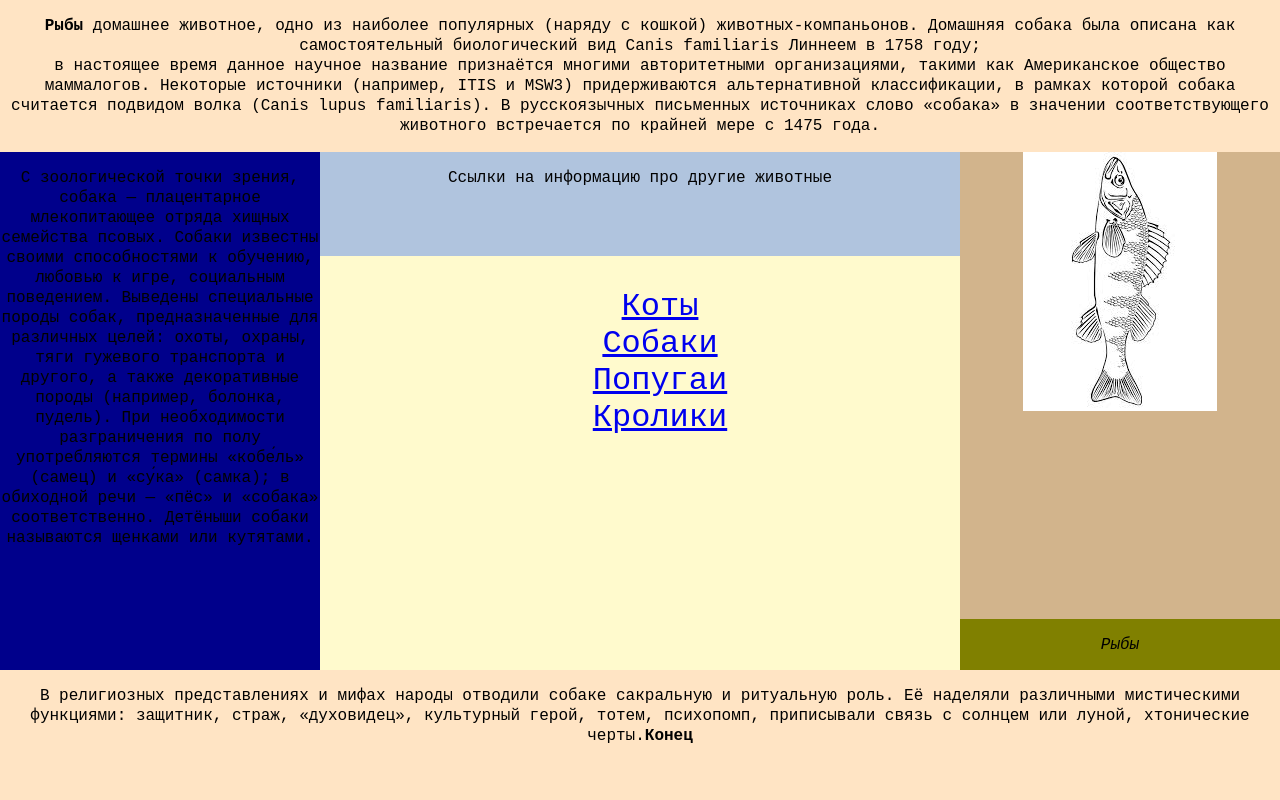
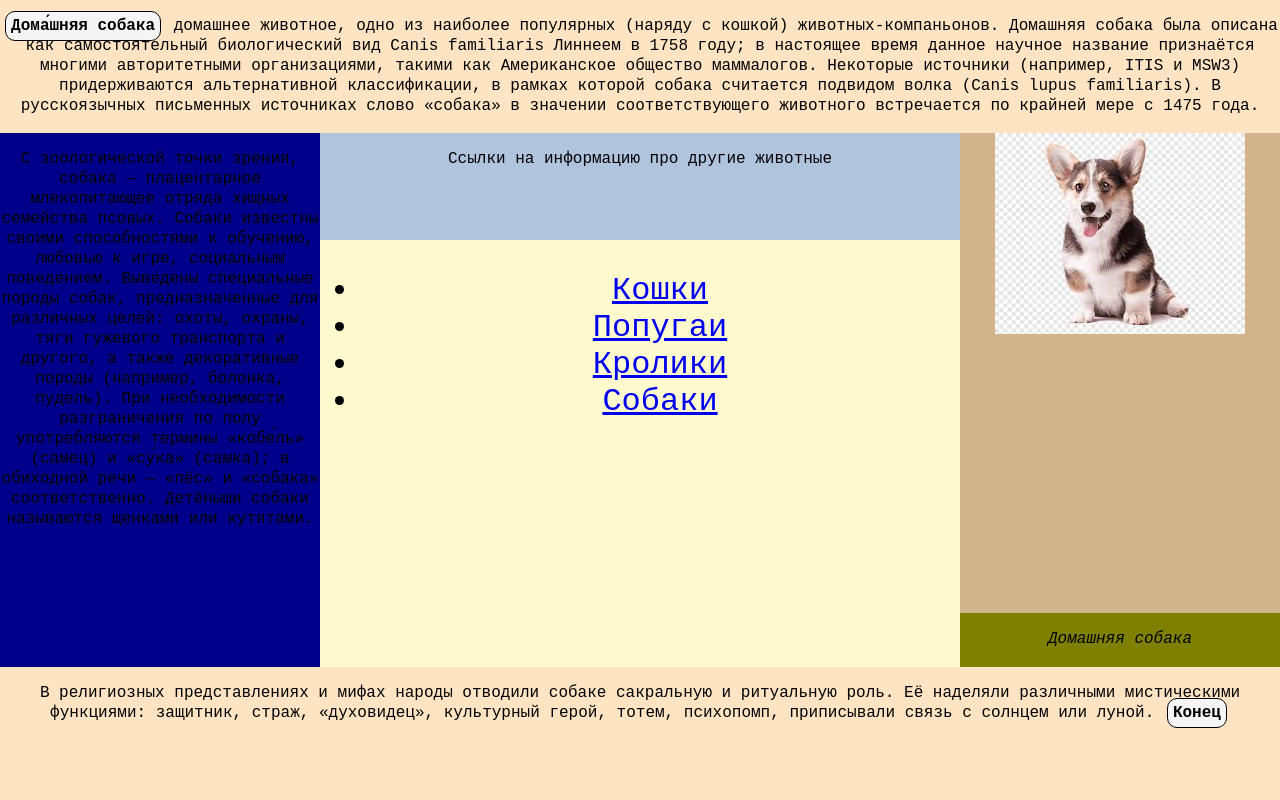
Before and after one commit to Tatianka-hk/web-lab1, a plain HTML site: page 5page.html in a window 1280 px wide. Drawn offline with Linux system fonts and the light colour scheme.

Commit message:
Update 5page.html

```diff
--- a/5page.html
+++ b/5page.html
@@ -1,41 +1,76 @@
 <!DOCTYPE html>
 <html>
   <head>
-    <title>LAB1</title>
-    <meta charset="utf-8">
+    <title>TITLE</title>
+    <meta charset="utf-8" />
     <link rel="stylesheet" media="all" type="text/css" href="try3.css" />
   </head>
   <body>
-    <div class = "body">
-    <div class = "body1">
-          <div class = "block1"><p><b class = "X">Рыбы</b>   домашнее животное, одно из наиболее популярных (наряду с кошкой) животных-компаньонов.
-
-            Домашняя собака была описана как  самостоятельный  биологический вид Canis familiaris Линнеем в 1758 году;<br> в настоящее время данное научное название признаётся многими авторитетными организациями, такими как Американское общество маммалогов. Некоторые источники (например, ITIS и MSW3) придерживаются альтернативной классификации, в рамках которой собака считается подвидом волка (Canis lupus familiaris). В русскоязычных письменных источниках слово «собака» в значении соответствующего животного встречается по крайней мере с 1475 года.</p></div>
+    <div class="body">
+      <div class="body1">
+        <p>
+          <strong>Дома́шняя собака</strong> домашнее животное, одно из наиболее
+          популярных (наряду с кошкой) животных-компаньонов. Домашняя собака
+          была описана как самостоятельный биологический вид Canis familiaris
+          Линнеем в 1758 году; в настоящее время данное научное название
+          признаётся многими авторитетными организациями, такими как
+          Американское общество маммалогов. Некоторые источники (например, ITIS
+          и MSW3) придерживаются альтернативной классификации, в рамках которой
+          собака считается подвидом волка (Canis lupus familiaris). В
+          русскоязычных письменных источниках слово «собака» в значении
+          соответствующего животного встречается по крайней мере с 1475 года.
+        </p>
       </div>
-    <div class = "body2">
-          <div class = "block2"><p>С зоологической точки зрения, собака — плацентарное млекопитающее отряда хищных семейства псовых.
-
-            Собаки известны своими способностями к обучению, любовью к игре, социальным поведением. Выведены специальные породы собак, предназначенные для различных целей: охоты, охраны, тяги гужевого транспорта и другого, а также декоративные породы (например, болонка, пудель).
-
-            При необходимости разграничения по полу употребляются термины «кобе́ль» (самец) и «су́ка» (самка); в обиходной речи — «пёс» и «собака» соответственно. Детёныши собаки называются щенками или кутятами.</p></div>
-            <div class = "body3">
-                <div class = "block3"><p>Ccылки на информацию про другие животные</p></div>
-                <div class = "block5"><p><ul>
-                    <il><a href="C:\Users\Asus\Desktop\уроки\веб\1 лекция\исследования\try3\try3.html">Коты</a></il><br>
-                    <il><a href="C:\Users\Asus\Desktop\уроки\веб\1 лекция\исследования\try3\2page.html">Собаки</a></il><br>
-                    <il><a href="C:\Users\Asus\Desktop\уроки\веб\1 лекция\исследования\try3\3page.html">Попугаи</a></il><br>
-                    <il><a href="C:\Users\Asus\Desktop\уроки\веб\1 лекция\исследования\try3\4page.html">Кролики</a></il><br>
-              </p></div>
+      <div class="body2">
+        <div class="block2">
+          <p>
+            С зоологической точки зрения, собака — плацентарное млекопитающее
+            отряда хищных семейства псовых. Собаки известны своими способностями
+            к обучению, любовью к игре, социальным поведением. Выведены
+            специальные породы собак, предназначенные для различных целей:
+            охоты, охраны, тяги гужевого транспорта и другого, а также
+            декоративные породы (например, болонка, пудель). При необходимости
+            разграничения по полу употребляются термины «кобе́ль» (самец) и
+            «су́ка» (самка); в обиходной речи — «пёс» и «собака» соответственно.
+            Детёныши собаки называются щенками или кутятами.
+          </p>
         </div>
-          <div class = "body4">
-              <div class = "block4"><img src="fish.jfif"></div>
-              <div class = "block6"><p><i>Рыбы</i></p></div>
+        <div class="body3">
+          <div class="block3">
+            <p>Ccылки на информацию про другие животные</p>
+          </div>
+          <div class="block5">
+            <ul>
+              <li>
+                <a href="try3.html">Кошки</a>
+              </li>
+              <li>
+                <a href="3page.html">Попугаи</a>
+              </li>
+              <li>
+                <a href="4page.html">Кролики</a>
+              </li>
+              <li>
+                <a href="2page.html">Собаки</a>
+              </li>
+            </ul>
           </div>
         </div>
-    <div class = "body5">
-        <div class = "block7"><p>В религиозных представлениях и мифах народы отводили собаке сакральную и ритуальную роль.
-
-            Её наделяли различными мистическими функциями: защитник, страж, «духовидец», культурный герой, тотем, психопомп, приписывали связь с солнцем или луной, хтонические черты.<b class = "Y">Конец</b></div>
+        <div class="body4">
+          <div class="block4"><img src="dog.jfif" alt="dog" /></div>
+          <div class="block6">
+            <p><em>Домашняя собака</em></p>
+          </div>
+        </div>
+      </div>
+      <div class="body5">
+        <p>
+          В религиозных представлениях и мифах народы отводили собаке сакральную
+          и ритуальную роль. Её наделяли различными мистическими функциями:
+          защитник, страж, «духовидец», культурный герой, тотем, психопомп,
+          приписывали связь с солнцем или луной.
+          <strong class="sign">Конец</strong>
+        </p>
       </div>
     </div>
   </body>
```
Lines whose indentation alone changed are shown as unchanged.
